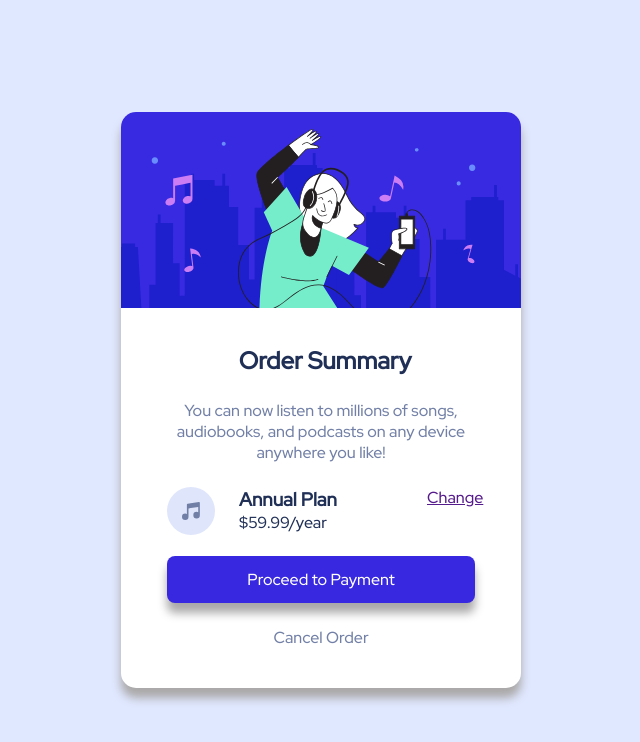
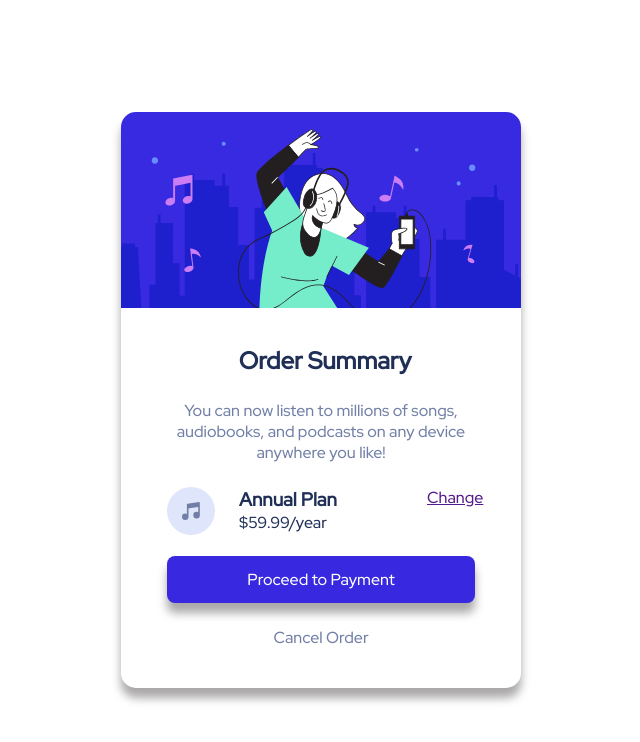
Before and after one commit to saswatid279/Practice, a plain HTML site: page index.html in a window 1280 px wide. Shown: the whole page, without its empty margins (319-959 px from the left). Drawn offline with Linux system fonts and the light colour scheme.

Commit message:
code refactoring

```diff
--- a/index.html
+++ b/index.html
@@ -27,7 +27,7 @@
     </style>
   </head>
   <body>
-    <!-- <div class="container"> -->
+    <div class="container">
     <div class="main-container">
       <img
         src="images/illustration-hero.svg"
@@ -60,11 +60,10 @@
         Cancel Order
       </button>
     </div>
-    <!-- </div> -->
-
+  </div>
     <!-- <div class="attribution">
     Challenge by <a href="https://www.frontendmentor.io?ref=challenge" target="_blank">Frontend Mentor</a>.
-    Coded by <a href="#">Your Name Here</a>.
+    Coded by <a href="#">Saswati</a>.
   </div> -->
   </body>
 </html>
--- a/style.css
+++ b/style.css
@@ -5,13 +5,24 @@
   padding: 0;
   font-family: "Red Hat Display", sans-serif;
 }
-
-body {
-  background-color: hsl(225, 100%, 94%);
+body{
   display: flex;
   min-height: 100vh;
+  max-height: 100vh;
   justify-content: center;
   align-items: center;
+}
+.container {
+  /* display: flex; */
+  height :auto;
+  padding:2rem 1rem;
+  max-width:5000px;
+  /* justify-content: center;
+  align-items: center; */
+  /* background-image: url(/images/pattern-background-desktop.svg) ;  */
+  /* background-size: cover; */
+  /* background-color: aqua;
+  margin:auto; */
 }
 
 .main-container {
@@ -77,3 +88,8 @@ body {
 .cancel:hover {
   color: black;
 }
+/* @media screen and (min-width: 375px) {
+    body {
+      background-image: url(/images/pattern-background-mobile.svg)
+    }
+  } */
```
